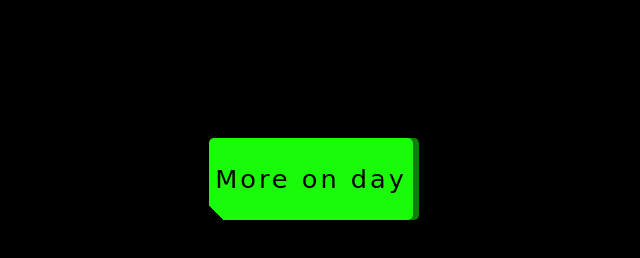
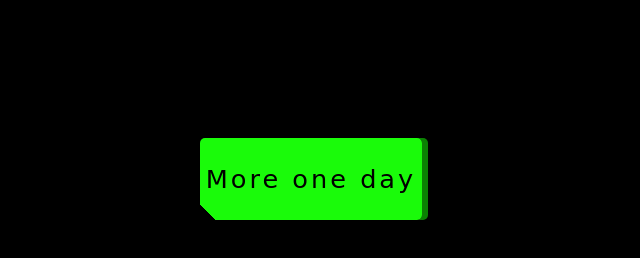
Before and after one commit to matheusz-nied/count-100-days-of-code, a plain HTML site: page index.html in a window 1280 px wide. Shown: the part 332-590 px from the top of the page, without its empty margins (329-969 px from the left). Drawn offline with nearby package versions, Linux system fonts and the light colour scheme.

Commit message:
Update index.html

```diff
--- a/index.html
+++ b/index.html
@@ -26,7 +26,7 @@
     <div class="text-container">
       <span id="count" class="count"></span><span class="text">/100 Days of Code</span>
     </div>
-    <button id="button-count" type="button">More on day</button>
+    <button id="button-count" type="button">More one day</button>
   </div>
 
 </body>
```
